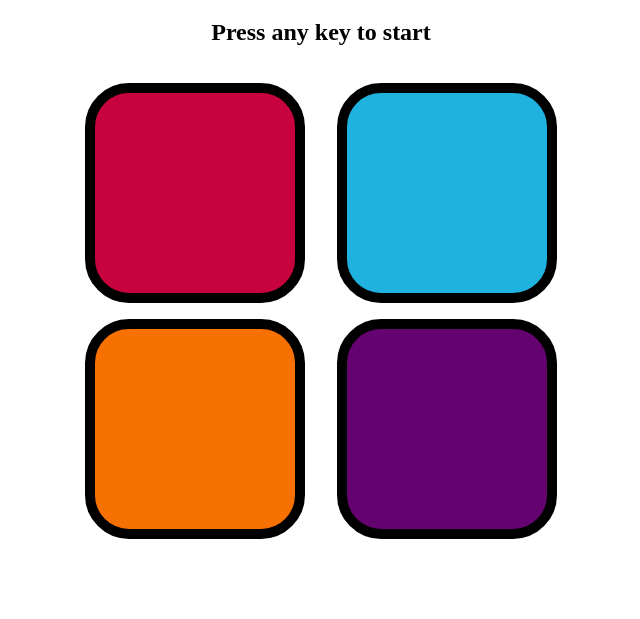
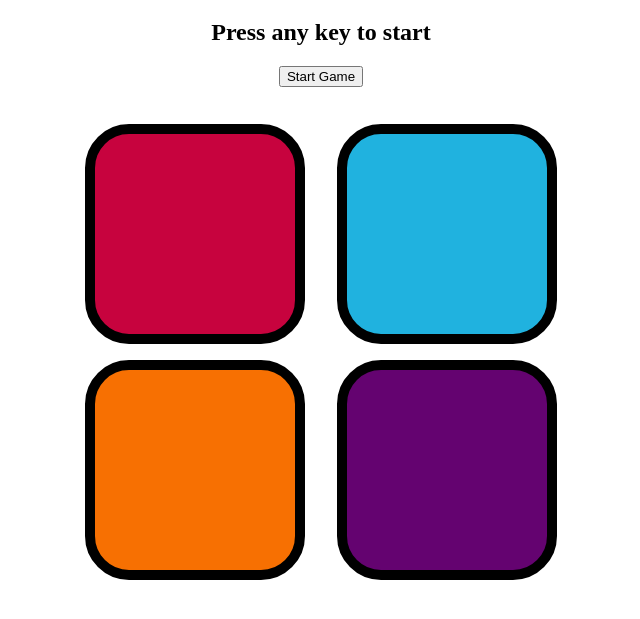
Before and after one commit to sanikadhumale/Simon-says, a plain HTML site: page index.html in a window 1280 px wide. Shown: the part 61-680 px from the top of the page, without its empty margins (319-959 px from the left). Drawn offline with Linux system fonts and the light colour scheme.

Commit message:
Update index.html
added start button

```diff
--- a/index.html
+++ b/index.html
@@ -9,6 +9,7 @@
 <body>
     <h1>Simon Says Game</h1>
     <h2>Press any key to start</h2>
+    <button id="startBtn">Start Game</button>
     <h4></h4>
     <div class="btn-container">
         <div class="line-one">
```
